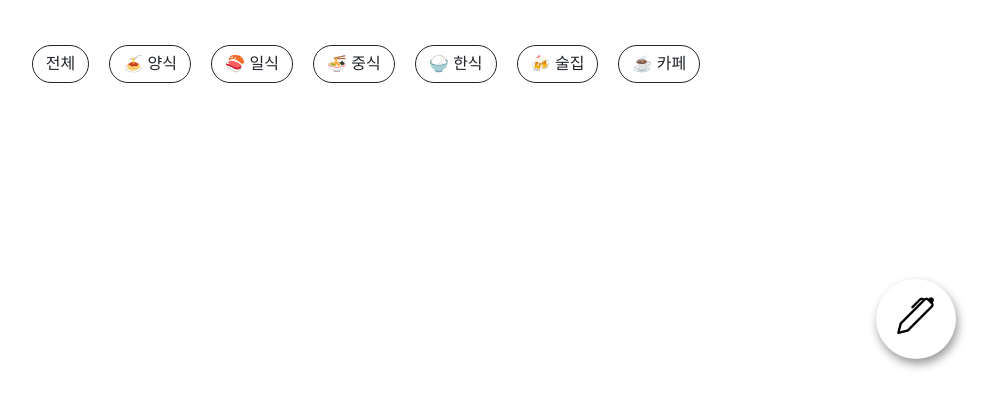
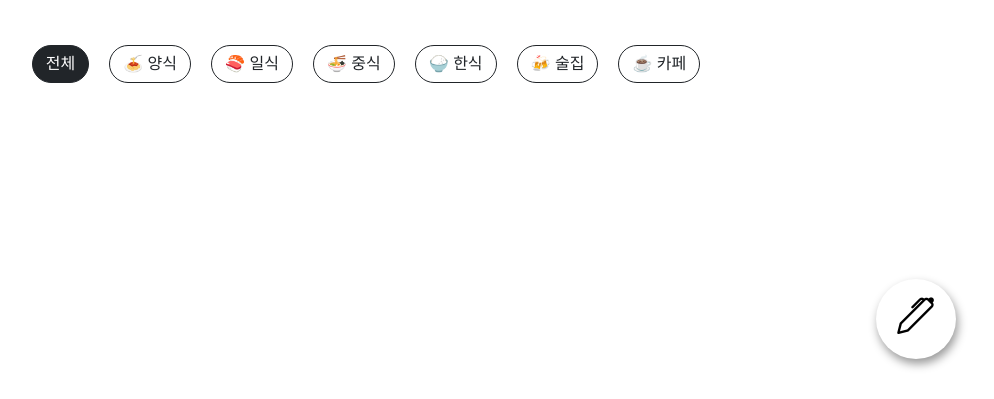
Before and after one commit to Team-DAEGU/today_food, a Flask app: page / in a window 1280 px wide. Shown: the part 401-800 px from the top of the page, without its empty margins (284-1278 px from the left). Run offline with Flask 3, Linux system fonts and the light colour scheme; data that the repository does not hold is empty.

Commit message:
add active class after clicking category button

```diff
--- a/templates/index.html
+++ b/templates/index.html
@@ -28,13 +28,13 @@
         </div>
     </div>
     <div class="category">
-        <button type="button" id="전체" class="btn btn-outline-dark" onclick="location.href='/'">전체</button>
-        <button type="button" id="양식" class="btn btn-outline-dark" onclick="location.href='/list/양식'">🍝 양식</button>
-        <button type="button" id="일식" class="btn btn-outline-dark" onclick="location.href='/list/일식'">🍣 일식</button>
-        <button type="button" id="중식" class="btn btn-outline-dark" onclick="location.href='/list/중식'">🍜 중식</button>
-        <button type="button" id="한식" class="btn btn-outline-dark" onclick="location.href='/list/한식'">🍚 한식</button>
-        <button type="button" id="술집" class="btn btn-outline-dark" onclick="location.href='/list/술집'">🍻 술집</button>
-        <button type="button" id="카페" class="btn btn-outline-dark" onclick="location.href='/list/카페'">☕ 카페</button>
+        <button type="button" id="전체" class="btn btn-outline-dark">전체</button>
+        <button type="button" id="양식" class="btn btn-outline-dark">🍝 양식</button>
+        <button type="button" id="일식" class="btn btn-outline-dark">🍣 일식</button>
+        <button type="button" id="중식" class="btn btn-outline-dark">🍜 중식</button>
+        <button type="button" id="한식" class="btn btn-outline-dark">🍚 한식</button>
+        <button type="button" id="술집" class="btn btn-outline-dark">🍻 술집</button>
+        <button type="button" id="카페" class="btn btn-outline-dark">☕ 카페</button>
     </div>
     <div class="store-list row row-cols-1 row-cols-md-3 g-4  m-4">
         {% for e in data %}
```
Also changed, not shown: static/js/index.js (+35 -6 lines).
